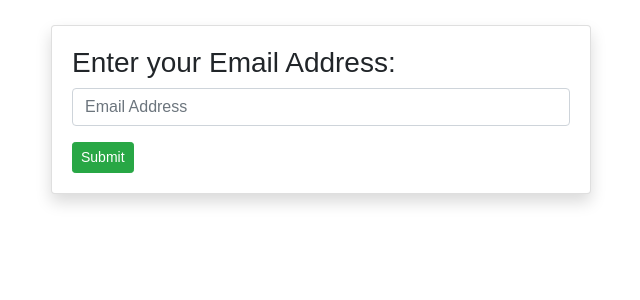
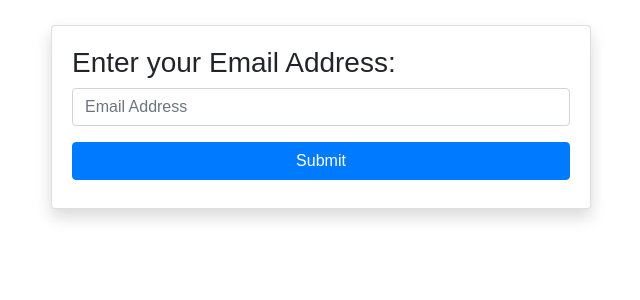
Before and after one commit to ict3x03-2022-team32/ict3x03-2022-team32, a Flask app: page /reset_email in a window 1280 px wide. Shown: the part 68-368 px from the top of the page, without its empty margins (319-959 px from the left). Run offline with Flask 3, Linux system fonts and the light colour scheme; parts of the project's set-up code (start-up, migrations or seed data) failed here and were passed over; some libraries are stand-ins or nearby versions.

Commit message:
Update Email

```diff
--- a/application/form.py
+++ b/application/form.py
@@ -114,6 +114,7 @@
 
 class EmailResetForm(FlaskForm):
     email_address = EmailField(label='Email Address:', validators=[DataRequired()])
+    submit = SubmitField(label="Submit")
 
 class PasswordResetForm(FlaskForm):
     password =PasswordField(label='Password:', validators=[Length(min=6), DataRequired()])
--- a/application/routes.py
+++ b/application/routes.py
@@ -110,7 +110,6 @@ def requires_access_level(access_level):
             #user = User.query.filter_by(id=current_user.id).first()
 
             if not current_user.allowed(access_level):
-                flash('You do not have access to this resource.', 'danger')
                 return redirect(url_for('index'))
             return f(*args, **kwargs)
         return decorated_function
@@ -395,7 +394,7 @@ def reset_page():
         password_reset_link(user.email_address)
         flash('Please check your email for the password reset link.', 'success')
         return redirect(url_for('login_page'))
-    return render_template('reset_email.html', form=form)
+    return render_template('reset_email.html', form=form, pub_key=pub_key)
 
 @app.route('/reset_email/<token>', methods=["GET", "POST"])
 def reset_password(token):
@@ -982,11 +981,15 @@ def removeTimeout(attempted_user):
     db.session.commit()
 
 @app.route('/logs')
+@login_required
+@requires_access_level(ACCESS['admin'])
 def logs():
     loadData = pd.read_csv('flask-web-log.csv')
     return render_template('logs.html', tables=[loadData.to_html()], titles=[''])
 
 @app.route("/logs/new_log")
+@login_required
+@requires_access_level(ACCESS['admin'])
 def newlogs():
     with open('web.log', 'r') as f:
         return render_template('new_log.html', text=f.read())
--- a/application/templates/reset_email.html
+++ b/application/templates/reset_email.html
@@ -10,6 +10,9 @@
         margin-bottom: 10px; /* Added */
     }
 </style>
+<head>
+    <script src="https://www.google.com/recaptcha/api.js"></script>
+</head>
 <body>
     <div class="container">
         <div class="row justify-content-center">
@@ -19,12 +22,18 @@
                     <div class="aa">
                         <h3>Enter your Email Address: </h3>
                     </div>
+
                     <form action="{{url_for('reset_page')}}" method="POST">
                         {{ form.csrf_token }}
                         <dl>
                             {{ form.email_address(class="form-control", placeholder="Email Address") }}
                         </dl>
-                        <button class="btn btn-sm btn-success" type="submit">Submit</button>
+                        <div class="row mb-2">
+                            <div class="col-12">
+                                <div class="g-recaptcha" data-sitekey="{{ pub_key }}"></div>
+                                {{ form.submit(class="btn btn-block btn-primary") }}
+                            </div>
+                        </div>
                     </form>
                 </div>
             </div>
```
